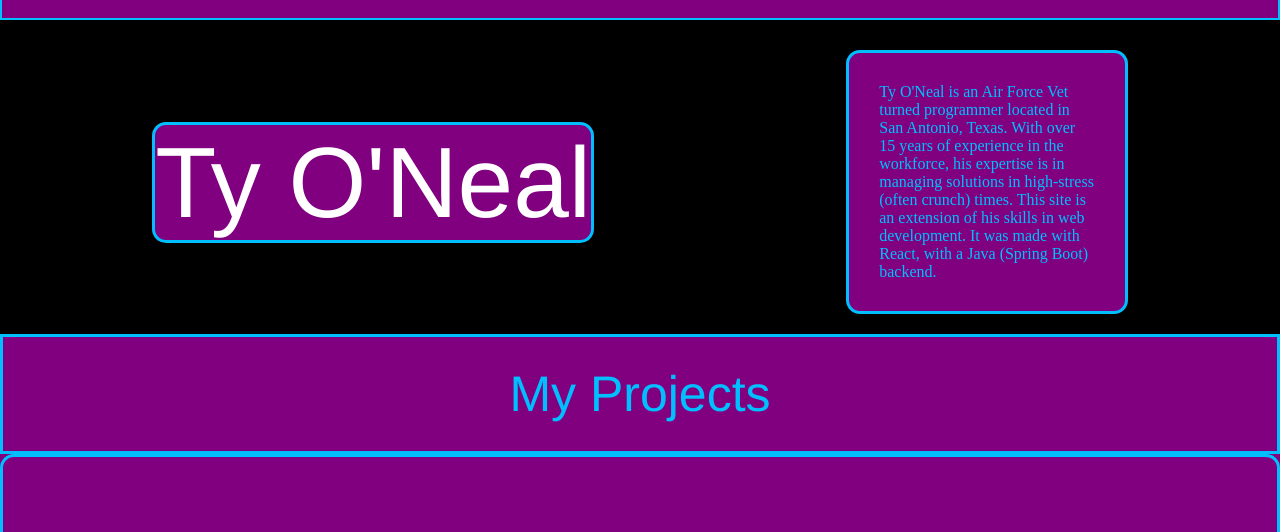
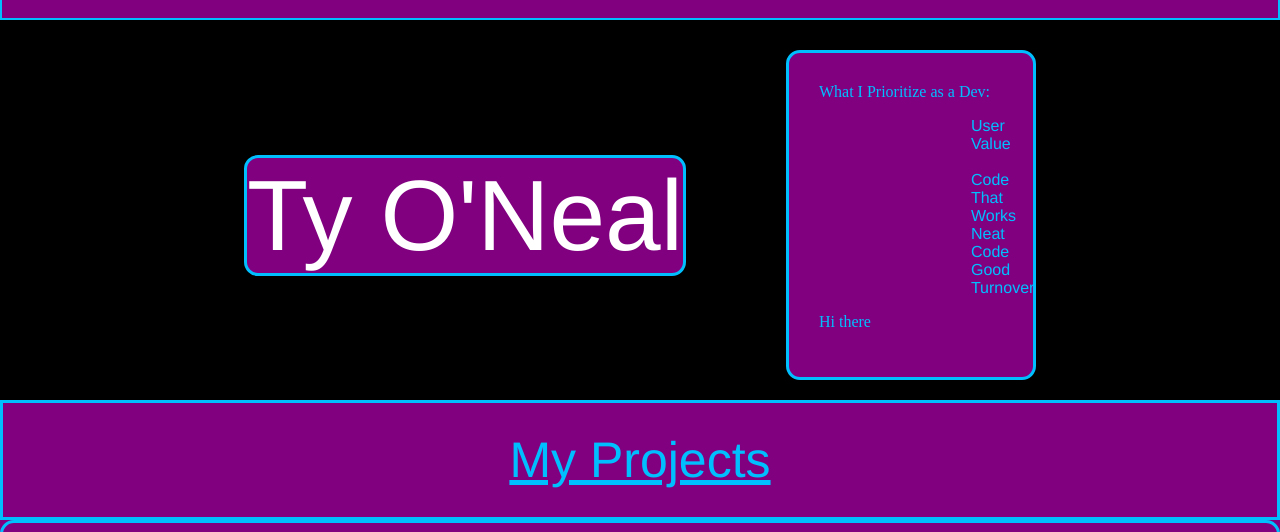
Before and after one commit to TyONeal/portfolio-fe, a React (Create React App) app: page / in a window 1280 px wide. Shown: the part 268-800 px from the top of the page. Built offline with nearby package versions, Linux system fonts and the light colour scheme.

Commit message:
playing around with lists in hero content

```diff
--- a/src/components/hero/HeroDescription.js
+++ b/src/components/hero/HeroDescription.js
@@ -6,7 +6,15 @@ function HeroDescription() {
             <div className="hero-row">
                 <div className="hero-name">Ty O'Neal</div>
                 <div className="hero-content">
-                    Ty O'Neal is an Air Force Vet turned programmer located in San Antonio, Texas. With over 15 years of experience in the workforce, his expertise is in managing solutions in high-stress (often crunch) times. This site is an extension of his skills in web development. It was made with React, with a Java (Spring Boot) backend.
+                    <span>What I Prioritize as a Dev:</span>
+                    <ul className="value-list">
+                        <li>User Value</li>
+                        <br />
+                        <li>Code That Works</li>
+                        <li>Neat Code</li>
+                        <li>Good Turnover</li>
+                    </ul>
+                    <p>Hi there</p>
                 </div>
             </div>
         </div>
--- a/src/css/hero/hero-description.css
+++ b/src/css/hero/hero-description.css
@@ -28,9 +28,14 @@
 .hero-content {
     color: deepskyblue;
     background-color: purple;
-    width: 22%;
+    width: 250px;
     border: 3px solid deepskyblue;
     border-radius: 14px;
     padding: 30px;
     margin-top: 30px;
 }
+
+.value-list {
+    display: flex;
+    flex-direction: column;
+}
--- a/src/css/projects/projects.css
+++ b/src/css/projects/projects.css
@@ -9,15 +9,15 @@
 .project-header {
     display: flex;
     flex-direction: row;
+    justify-content: center;
+    align-items: center;
     width: 100%;
     height: 120px;
-    justify-content: center;
-    align-items: center;
     color: deepskyblue;
+    text-decoration: underline;
     font-size: 50px;
     font-family: Helvetica, sans-serif;
     background-color: purple;
-    justify-items: center;
     border: 3px solid deepskyblue;
 }
 
```
